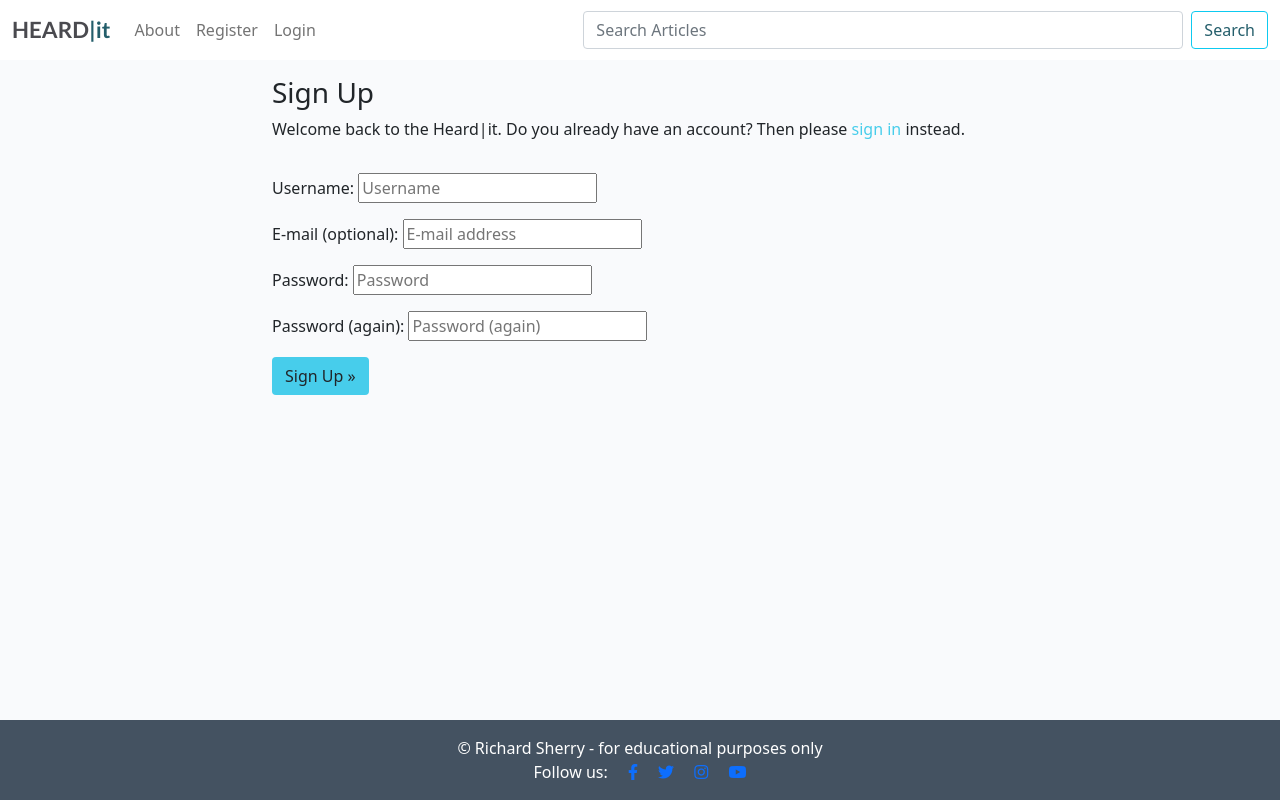
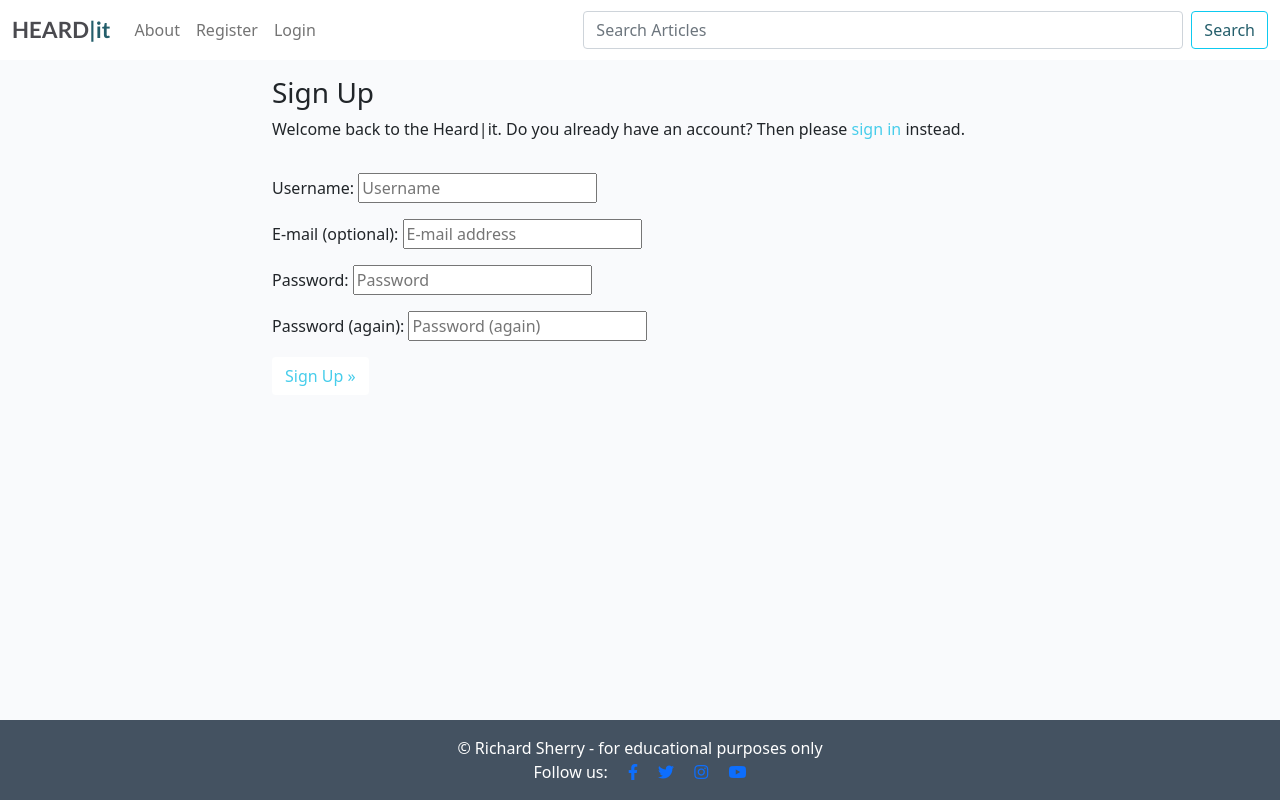
Before and after one commit to sherryrich/heard-it, a Django app: page /accounts/signup/ in a window 1280 px wide, with the pointer over the restyled element. Run offline with Django 3.2, Linux system fonts and the light colour scheme.

Commit message:
added css validation and lighthouse report results to readme

```diff
--- a/static/css/style.css
+++ b/static/css/style.css
@@ -132,8 +132,7 @@ body {
 .btn-signup:hover,
 .create_update_button:hover,
 .btn-signup:active,
-.create_update_button:active,
- {
+.create_update_button:active {
     background-color: #fff;
     color: #47CDEB;
 }
```
Also changed, not shown: README.md, 2 other files.
